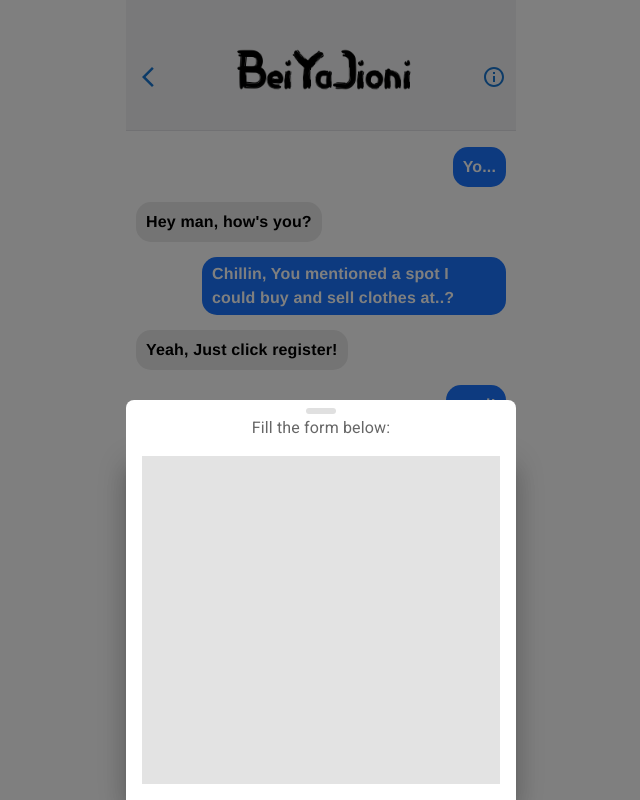
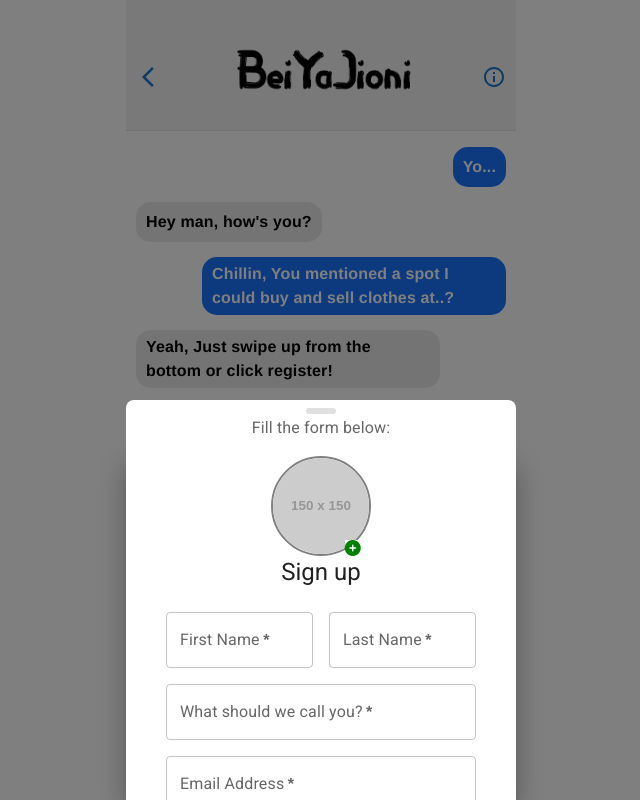
Before and after one commit to Santanderrrrrrr/taoApplication, a React (Create React App) app: page / in a window 1280 px wide. Both pictures are taken after a click on the button "REGISTER". Shown: the whole page, without its empty margins (319-959 px from the left). Built offline with nearby package versions, Linux system fonts and the light colour scheme.

Commit message:
added form to swipe up drawer, submit erroneous

```diff
--- a/package.json
+++ b/package.json
@@ -14,7 +14,10 @@
     "@types/node": "^16.11.58",
     "@types/react": "^18.0.19",
     "@types/react-dom": "^18.0.6",
+    "bootstrap": "^5.2.1",
+    "dotenv": "^16.0.2",
     "react": "^18.2.0",
+    "react-bootstrap": "^2.5.0",
     "react-dom": "^18.2.0",
     "react-scripts": "5.0.1",
     "typescript": "^4.8.3",
--- a/public/index.html
+++ b/public/index.html
@@ -5,6 +5,13 @@
     <link rel="icon" href="%PUBLIC_URL%/favicon.ico" />
     <link rel="preconnect" href="https://fonts.googleapis.com">
     <link rel="preconnect" href="https://fonts.gstatic.com" crossorigin>
+    <link
+            rel="stylesheet"
+            href="https://cdnjs.cloudflare.com/ajax/libs/font-awesome/6.0.0/css/all.min.css"
+            integrity="sha512-9usAa10IRO0HhonpyAIVpjrylPvoDwiPUiKdWk5t3PyolY1cOd4DSE0Ga+ri4AuTroPR5aQvXU9xC6qOPnzFeg=="
+            crossorigin="anonymous"
+            referrerpolicy="no-referrer"
+        />
     <link href="https://fonts.googleapis.com/css2?family=Roboto:ital,wght@0,300;0,400;0,500;0,700;0,900;1,700&family=Source+Sans+Pro:ital,wght@0,200;0,300;0,400;0,600;0,700;0,900;1,200;1,300;1,400;1,600;1,700;1,900&display=swap" rel="stylesheet">
     <meta name="viewport" content="width=device-width, initial-scale=1" />
     <meta name="theme-color" content="#000000" />
--- /dev/null
+++ b/src/components/SignUp.tsx
@@ -0,0 +1,219 @@
+import * as React from 'react';
+import Avatar from '@mui/material/Avatar';
+import Button from '@mui/material/Button';
+import CssBaseline from '@mui/material/CssBaseline';
+import TextField from '@mui/material/TextField';
+import FormControlLabel from '@mui/material/FormControlLabel';
+import Checkbox from '@mui/material/Checkbox';
+import Link from '@mui/material/Link';
+import Grid from '@mui/material/Grid';
+import Box from '@mui/material/Box';
+import LockOutlinedIcon from '@mui/icons-material/LockOutlined';
+import Typography from '@mui/material/Typography';
+import Container from '@mui/material/Container';
+import { createTheme, ThemeProvider } from '@mui/material/styles';
+import { Stack } from '@mui/material';
+import './componentCss/SignUp.css'
+
+interface HTMLInputEvent extends Event {
+    target: HTMLInputElement & EventTarget;
+}
+
+function Copyright(props: any) {
+  return (
+    <Typography variant="body2" color="text.secondary" align="center" {...props}>
+      {'Copyright © '}
+      <Link color="inherit" href="https://beiyajioni.shop/">
+        Bei Ya Jioni
+      </Link>{' '}
+      {new Date().getFullYear()}
+      {'.'}
+    </Typography>
+  );
+}
+
+const theme = createTheme();
+
+export default function SignUp() {
+    //image upload states
+    const [image, setImage] = React.useState<string | Blob>();
+    const [uploadingImg, setUploadingImg] = React.useState(false);
+    const [imagePreview, setImagePreview] = React.useState('');
+    const placeholderPic = `https://via.placeholder.com/150/FFFFFF/000000/?text=picture`
+
+
+
+
+    function validateImg(event: React.ChangeEvent<HTMLInputElement>) {
+
+        if(!event!.target.files) {return}
+        else{
+            const file = event!.target.files[0];
+            if (file.size >= 1048576) {
+                return alert("Max file size is 1mb");
+            } else {
+                setImage(file);
+                setImagePreview(URL.createObjectURL(file));
+            }
+        }
+    }
+
+    async function uploadImage() {
+        const data = new FormData();
+        data.append("file", image!);
+        data.append("upload_preset", "chatSignin");
+        console.log(data)
+        try {
+            setUploadingImg(true);
+            let res = await fetch(`${process.env.REACT_APP_CLOUDINARY_URL}`, {
+                method: "POST",
+                body: data,
+            });
+            const urlData = await res.json();
+            setUploadingImg(false);
+            return urlData.url;
+        } catch (error) {
+            setUploadingImg(false);
+            console.log(error);
+        }
+    }
+
+
+
+  const handleSubmit = async(e: React.FormEvent<HTMLFormElement>) => {
+    e.preventDefault();
+    if (!image) return alert("Please upload your profile picture");
+    let url: string = await uploadImage()
+    console.log(e.currentTarget)
+
+
+    if(uploadingImg==false)
+    {
+        const data = new FormData(e.currentTarget);
+        console.log(data)
+        data.append("picture", url)
+        console.log({
+        email: data.get('email'),
+        password: data.get('password'),
+        firstname: data.get('firstname'),
+        lastname: data.get('lastname'),
+        username: data.get('username'),
+        telephone: data.get('telephone'),
+        picture: data.get('picture')
+        });}
+  };
+
+  return (
+    <ThemeProvider theme={theme}>
+      <Container component="main" maxWidth="xs">
+        <CssBaseline />
+        <Box
+          sx={{
+            marginTop: 0,
+            display: 'flex',
+            flexDirection: 'column',
+            alignItems: 'center',
+          }}
+        >
+          {/* <Avatar sx={{ m: 1, bgcolor: 'secondary.main' }}>
+            <LockOutlinedIcon />
+          </Avatar> */}
+          <Stack>
+            <div className="signup-profile-pic__container">
+                <img src={imagePreview || placeholderPic} alt="avatar placeholder" className="signup-profile-pic" />
+                <label htmlFor="image-upload" className="image-upload-label">
+                    <i className="fas fa-plus-circle add-picture-icon"></i>
+                </label>
+                <input type="file" id="image-upload" hidden accept="image/png, image/jpeg" onChange={validateImg} />
+            </div>
+          </Stack>
+          <Typography component="h1" variant="h5">
+            Sign up
+          </Typography>
+          <Box component="form" noValidate onSubmit={handleSubmit} sx={{ mt: 3 }}>
+            <Grid container spacing={2}>
+              <Grid item xs={12} sm={6}>
+                <TextField
+                  autoComplete="given-name"
+                  name="firstname"
+                  required
+                  fullWidth
+                  id="firstname"
+                  label="First Name"
+                  autoFocus
+                />
+              </Grid>
+              <Grid item xs={12} sm={6}>
+                <TextField
+                  required
+                  fullWidth
+                  id="lastname"
+                  label="Last Name"
+                  name="lastname"
+                  autoComplete="family-name"
+                />
+              </Grid>
+              <Grid item xs={12}>
+                <TextField
+                  required
+                  fullWidth
+                  id="username"
+                  label="What should we call you?"
+                  name="username"
+                  autoComplete="Username"
+                />
+              </Grid>
+              <Grid item xs={12}>
+                <TextField
+                  required
+                  fullWidth
+                  id="email"
+                  label="Email Address"
+                  name="email"
+                  autoComplete="email"
+                />
+              </Grid>
+              <Grid item xs={12}>
+                <TextField
+                  required
+                  fullWidth
+                  id="telephone"
+                  label="Tel. number"
+                  name="telephone"
+                  autoComplete="Phone"
+                />
+              </Grid>
+              <Grid item xs={12}>
+                <TextField
+                  required
+                  fullWidth
+                  name="password"
+                  label="Password"
+                  type="password"
+                  id="password"
+                  autoComplete="new-password"
+                />
+              </Grid>
+              <Grid item xs={12}>
+                <FormControlLabel
+                  control={<Checkbox value="allowExtraEmails" color="primary" />}
+                  label="I want to receive inspiration, marketing promotions and updates via email."
+                />
+              </Grid>
+            </Grid>
+            <Button
+              type="submit"
+              fullWidth
+              variant="contained"
+              sx={{ backgroundColor: '#1a75ff', mt: 3, mb: 2 }}
+            >
+              Complete Registration
+            </Button>
+
+          </Box>
+        </Box>
+        <Copyright sx={{ mt: 5 }} />
+      </Container>
+    </ThemeProvider>
+  );
+}
--- a/src/components/SwipeableEdgeDrawer.tsx
+++ b/src/components/SwipeableEdgeDrawer.tsx
@@ -9,6 +9,8 @@
 import Typography from '@mui/material/Typography';
 import SwipeableDrawer from '@mui/material/SwipeableDrawer';
 import { Stack } from '@mui/material';
+
+import SignUp from './SignUp'
 
 const drawerBleeding = 56;
 
@@ -63,7 +65,7 @@
         border:'solid 1px #1a75ff',
         borderRadius:'15px',
         mr:35,
-        mt:4.5
+        mt:7
         }}>
         <Button sx={{
             color: '#1a75ff',
@@ -120,7 +122,7 @@
         >
           <Puller />
         <Stack sx={{width: '100%', display:'flex', direction: 'row', alignItems: 'center'}}>
-            <Typography sx={{ p: 2, color: 'text.secondary' }}>{open? 'Fill the form below:':'swipe up to register'}</Typography>
+            <Typography sx={{ p: 2, color: 'text.secondary' }}>{open? 'Fill the form below:':'Swipe up to register'}</Typography>
         </Stack>
         </StyledBox>
         <StyledBox
@@ -131,7 +133,7 @@
             overflow: 'auto',
           }}
         >
-          <Skeleton variant="rectangular" height="100%" />
+          <SignUp />
         </StyledBox>
       </SwipeableDrawer>
     </Root>
--- a/src/components/Texts.tsx
+++ b/src/components/Texts.tsx
@@ -10,7 +10,7 @@
       'Yo...',
       "Hey man, how's you?",
       "Chillin, You mentioned a spot I could buy and sell clothes at..?",
-      "Yeah, Just click register!",
+      "Yeah, Just swipe up from the bottom or click register!",
       'wazi!' ])
 
   return (
--- /dev/null
+++ b/src/components/componentCss/SignUp.css
@@ -0,0 +1,24 @@
+.signup-profile-pic__container {
+    width: 100px;
+    height: 100px;
+    margin: 0 auto;
+    position: relative;
+}
+
+.signup-profile-pic {
+    width: 100px;
+    border-radius: 50%;
+    border: 2px solid gray;
+    object-fit: cover;
+    height: 100px;
+}
+
+.add-picture-icon {
+    position: absolute;
+    bottom: 0;
+    right: 10px;
+    color: green;
+    background: white;
+    cursor: pointer;
+    z-index: 99;
+}
```
Also changed, not shown: 2 other files (tests, documents, lock files or other folders).
